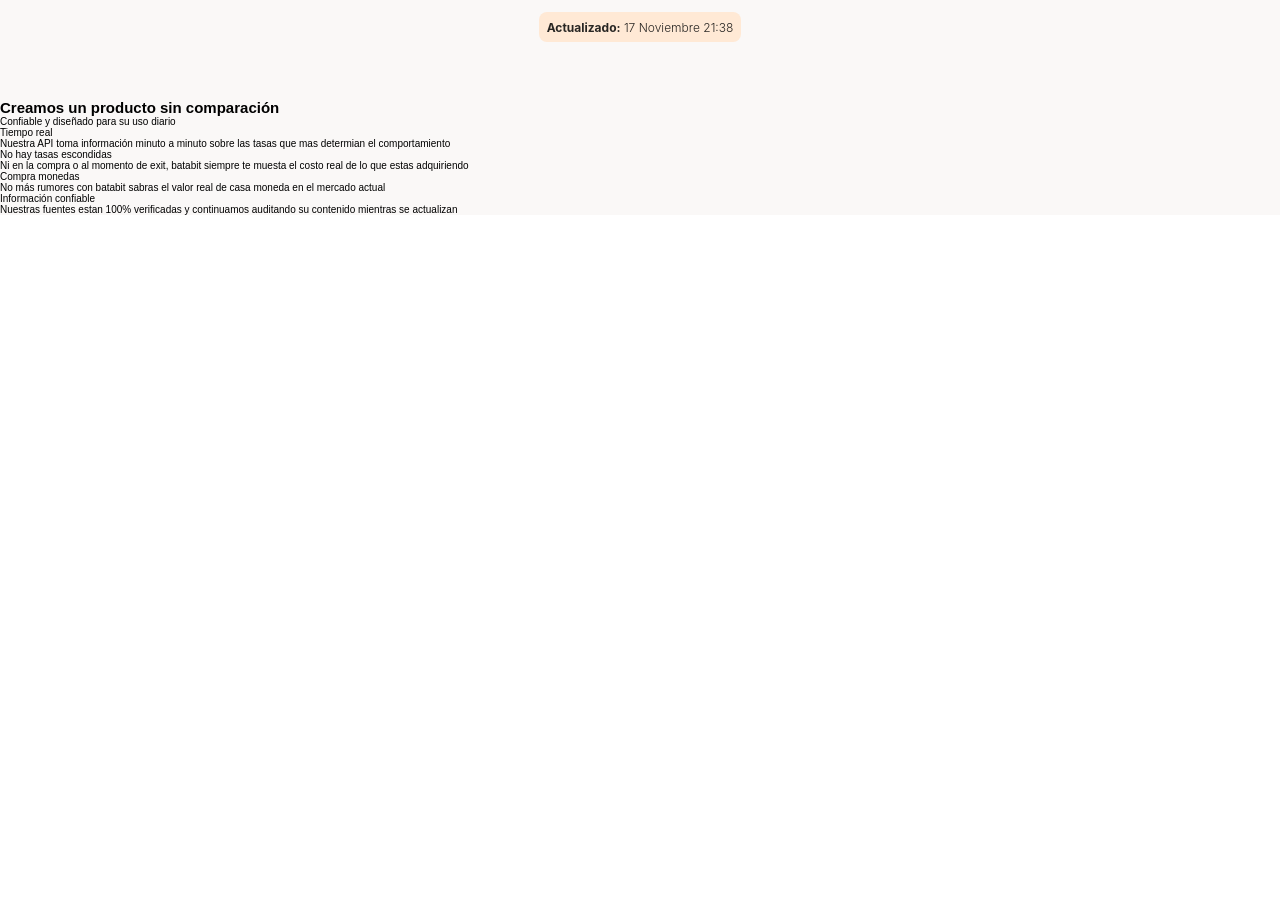
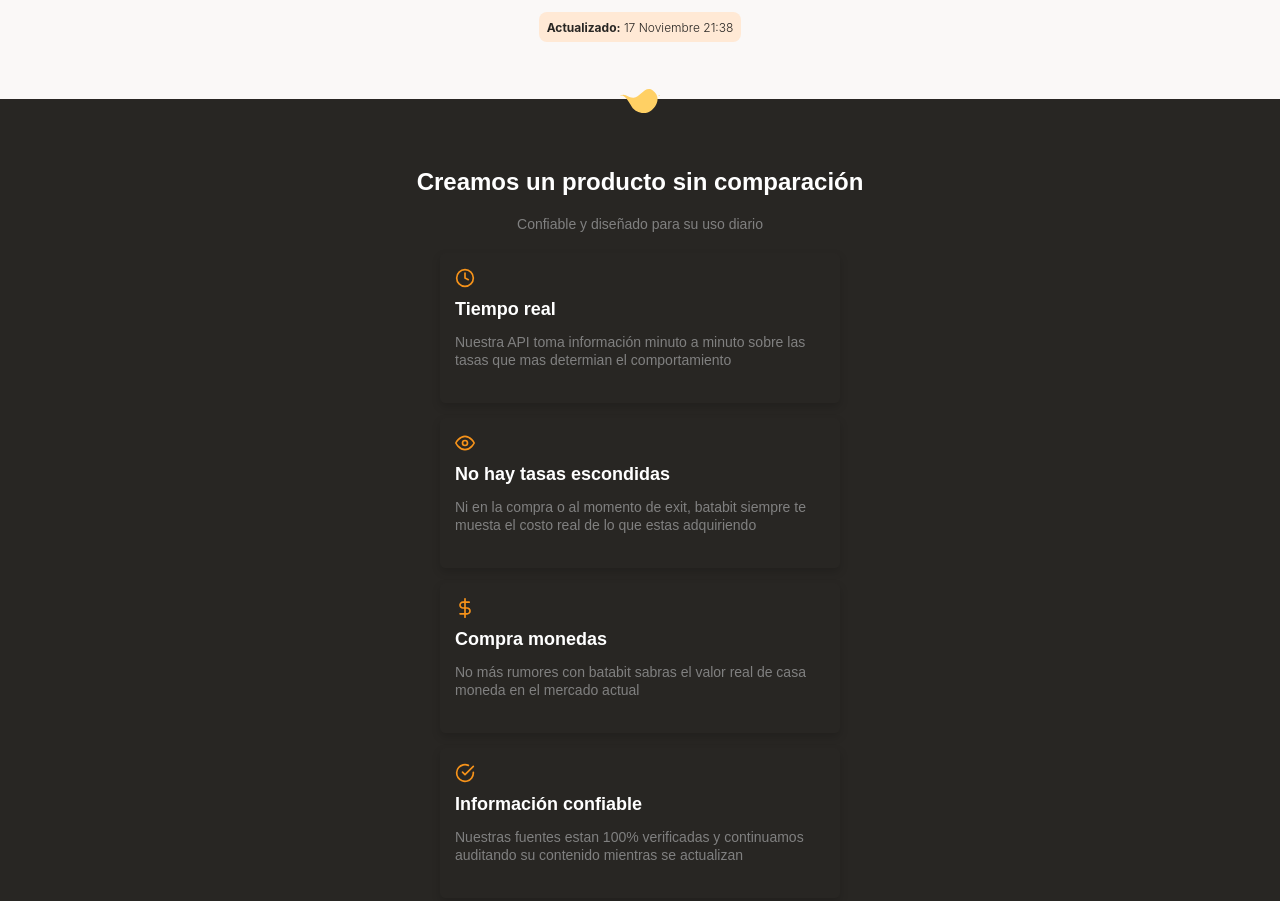
Before and after one commit to jclosadab1996/Curso-Responsive-Design-Maquetaci-n-Mobile-First, a plain HTML site: page index.html in a window 1280 px wide. Shown: the part 1057-1958 px from the top of the page. Before the commit the page ends 1272 px from the top, so only its background shows below. Drawn offline with Linux system fonts and the light colour scheme.

Commit message:
maqueteado de tarjetas

```diff
--- a/index.html
+++ b/index.html
@@ -55,8 +55,8 @@
             </section>
         </section>
         <section class="main-product-detail">
-            <span></span>
-            <div>
+            <span class="product-detail-batata"></span>
+            <div class="product-detail-title">
                 <h2>Creamos un producto sin comparación</h2>
                 <p>Confiable y diseñado para su uso diario</p>
             </div>
--- a/style.css
+++ b/style.css
@@ -221,3 +221,104 @@ main{
     font-weight: 300;
     color: var(--warm-black);
 }
+.main-product-detail{
+    position: relative;
+    width: 100%;
+    min-width: 320px;
+    height: auto;
+    padding: 20px 10px;
+    background-color: var(--warm-black);
+}.product-detail-batata{
+    position: absolute;
+    width: 40px;
+    height: 25px;
+    top: -10px;
+    left: calc(50% - 20px);
+    background-image: url('./assets/icons/batata.svg');
+}
+.product-detail-title{
+    width: 90%;
+    min-width: 288px;
+    height: auto;
+    margin: 0 auto;
+    margin-top: 50px;
+    text-align: center;
+}
+.product-detail-title h2{
+    margin-bottom: 20px;
+    font-size: 2.4rem;
+    font-weight: bold;
+    line-height: 2.6rem;
+    color: var(--just-white);
+}
+.product-detail-title p{
+    margin-bottom: 20px;
+    font-size: 1.4rem;
+    font-weight: 500;
+    line-height: 1.8rem;
+    color: #808080;
+}
+.product-detail-card{
+    width: 90%;
+    min-width: 288px;
+    max-width: 400px;
+    height: 150px;
+    margin: 15px auto;
+    padding: 15px;
+    background-color: #282623;
+    border-radius: 5px;
+    box-shadow: 0 4px 8px rgba(0, 0, 0, 0.16);
+}
+.product-detail-card .clock{
+    display: inline-block;
+    width: 20px;
+    height: 20px;
+    margin-bottom: 10px;
+    background-image: url('./assets/icons/clock.svg');
+    background-size: cover;
+    background-position: center;
+    background-repeat: no-repeat;
+}
+.product-detail-card .eye{
+    display: inline-block;
+    width: 20px;
+    height: 20px;
+    margin-bottom: 10px;
+    background-image: url('./assets/icons/eye.svg');
+    background-size: cover;
+    background-position: center;
+    background-repeat: no-repeat;
+}
+.product-detail-card .cash{
+    display: inline-block;
+    width: 20px;
+    height: 20px;
+    margin-bottom: 10px;
+    background-image: url('./assets/icons/dollar-sign.svg');
+    background-size: cover;
+    background-position: center;
+    background-repeat: no-repeat;
+}
+.product-detail-card .check{
+    display: inline-block;
+    width: 20px;
+    height: 20px;
+    margin-bottom: 10px;
+    background-image: url('./assets/icons/check-circle.svg');
+    background-size: cover;
+    background-position: center;
+    background-repeat: no-repeat;
+}
+.product-card-title{
+    margin-bottom: 15px;
+    font-size: 1.8rem;
+    font-weight: bold;
+    line-height: 1.8rem;
+    color: var(--just-white);
+}
+.product-card-body{
+    font-size: 1.4rem;
+    font-weight: 500;
+    line-height: 1.8rem;
+    color: #808080;
+}
```
